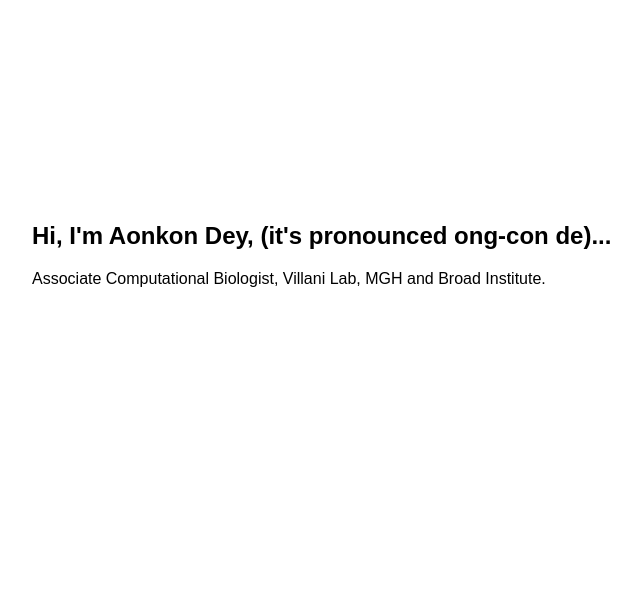
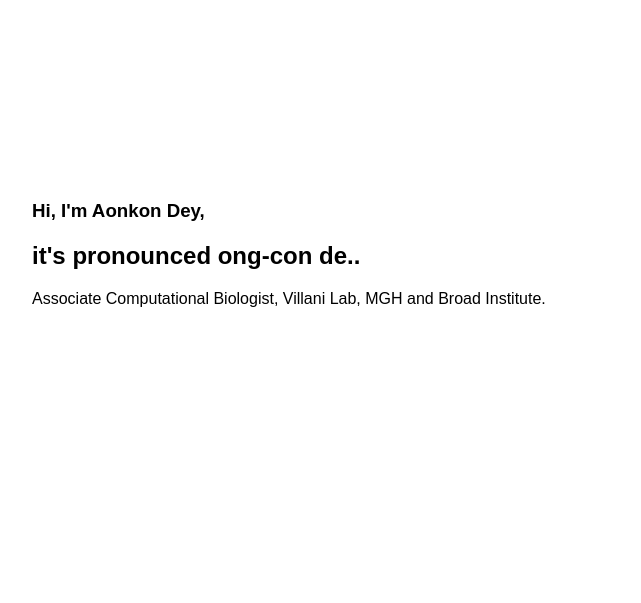
Before and after one commit to aonkondey01/aonkondey01.github.io, a plain HTML site: page index.html in a window 1280 px wide. Shown: the part 197-800 px from the top of the page, without its empty margins (18-659 px from the left). Drawn offline with Linux system fonts and the light colour scheme.

Commit message:
timer fix

```diff
--- a/index.html
+++ b/index.html
@@ -11,7 +11,8 @@
   <!-- Intro Section -->
   <section class="intro" id="intro">
     <div class="intro-left">
-      <h1>Hi, I'm Aonkon Dey, (it's pronounced ong-con de)...</h1>
+      <h3>Hi, I'm Aonkon Dey,</h3>
+      <h2>it's pronounced ong-con de..</h2>
       <p>Associate Computational Biologist, Villani Lab, MGH and Broad Institute.</p>
     </div>
     <div class="intro-right">
--- a/script.js
+++ b/script.js
@@ -48,6 +48,6 @@ function showNextImage() {
 }
 
 // Slower interval: change image every 6 seconds (6000 ms)
-setInterval(showNextImage, 6000);  // Slows down image switching
+setInterval(showNextImage, 10000);  // Slows down image switching
 
 window.onload = loadImages;
```
